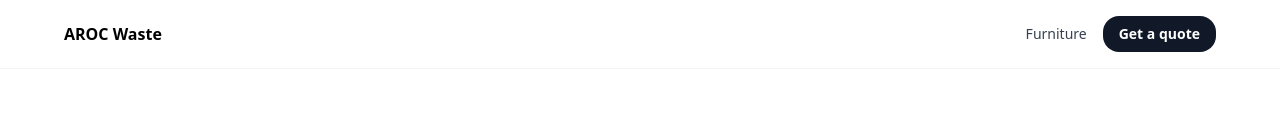
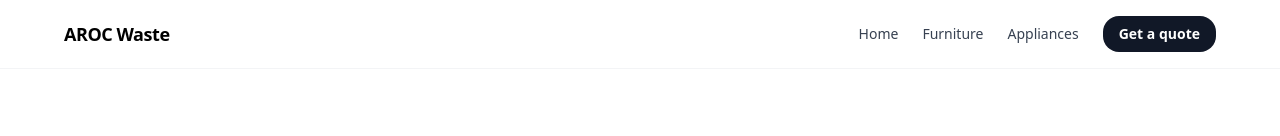
Before and after one commit to othomas555/arocwaste, a Next.js app: page /appliances in a window 1280 px wide. Shown: the top 136 px of the page. Built offline with nearby package versions, Linux system fonts and the light colour scheme.

Commit message:
Update layout.js

```diff
--- a/components/layout.js
+++ b/components/layout.js
@@ -3,27 +3,41 @@ import Link from "next/link";
 export default function Layout({ children }) {
   return (
     <div className="min-h-screen bg-white">
+      {/* HEADER */}
       <header className="px-4 py-4 border-b border-gray-100">
         <div className="mx-auto max-w-6xl flex items-center justify-between">
-          <Link href="/" className="font-semibold">
+
+          {/* Logo / Brand */}
+          <Link href="/" className="text-lg font-semibold tracking-tight">
             AROC Waste
           </Link>
 
-          <div className="flex items-center gap-4 text-sm">
+          {/* Navigation */}
+          <nav className="flex items-center gap-6 text-sm">
+            <Link href="/" className="text-gray-700 hover:text-gray-900">
+              Home
+            </Link>
+
             <Link href="/furniture" className="text-gray-700 hover:text-gray-900">
               Furniture
             </Link>
 
+            <Link href="/appliances" className="text-gray-700 hover:text-gray-900">
+              Appliances
+            </Link>
+
+            {/* Primary action */}
             <Link
-              href="/quote?service=furniture"
-              className="rounded-2xl px-4 py-2 font-semibold bg-gray-900 text-white"
+              href="/quote"
+              className="inline-flex items-center justify-center rounded-2xl px-4 py-2 font-semibold bg-gray-900 text-white"
             >
               Get a quote
             </Link>
-          </div>
+          </nav>
         </div>
       </header>
 
+      {/* PAGE CONTENT */}
       {children}
     </div>
   );
```
